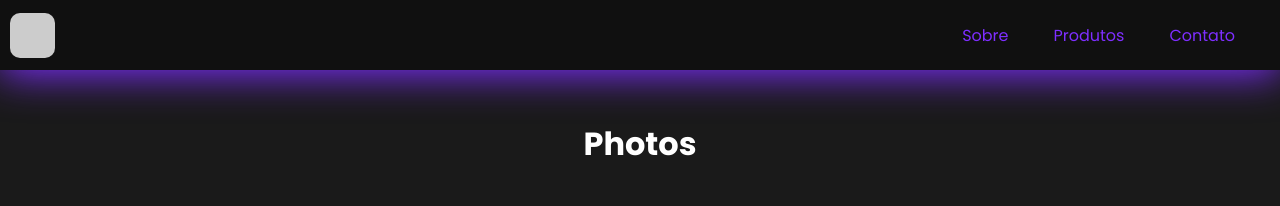
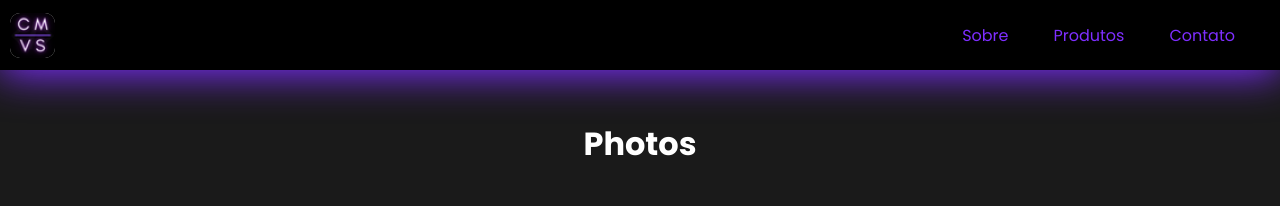
Before and after one commit to cmoraes5/CSS_Flex, a plain HTML site: page index.html in a window 1280 px wide. Shown: the top 206 px of the page. Drawn offline with Linux system fonts and the light colour scheme.

Commit message:
Tudo pronto

```diff
--- a/stylce.css
+++ b/assets/style.css
@@ -20,7 +20,7 @@ header{
     width: 100%;
     height: 70px;
 
-    background-color: #101010;
+    background-color: #000;
 
     box-shadow: 0px 5px 40px rgb(126, 46, 255);
 
--- a/index.html
+++ b/index.html
@@ -4,14 +4,16 @@
     <meta charset="UTF-8">
     <meta http-equiv="X-UA-Compatible" content="IE=edge">
     <meta name="viewport" content="width=device-width, initial-scale=1.0">
-    <link rel="stylesheet" href="./stylce.css">
+    <link rel="stylesheet" href="./assets/style.css">
     <title>CSS FLEX</title>
 </head>
 <body>
 
 
     <header>
-        <div class="logo"></div>
+        <div class="logo">
+            <img src="./assets/CMVS.png" alt="Logo">
+        </div>
 
         <ul class="menu">
             <li><a href="#"></a>Sobre</li>
```
Also changed, not shown: assets/CMVS.png (added).
